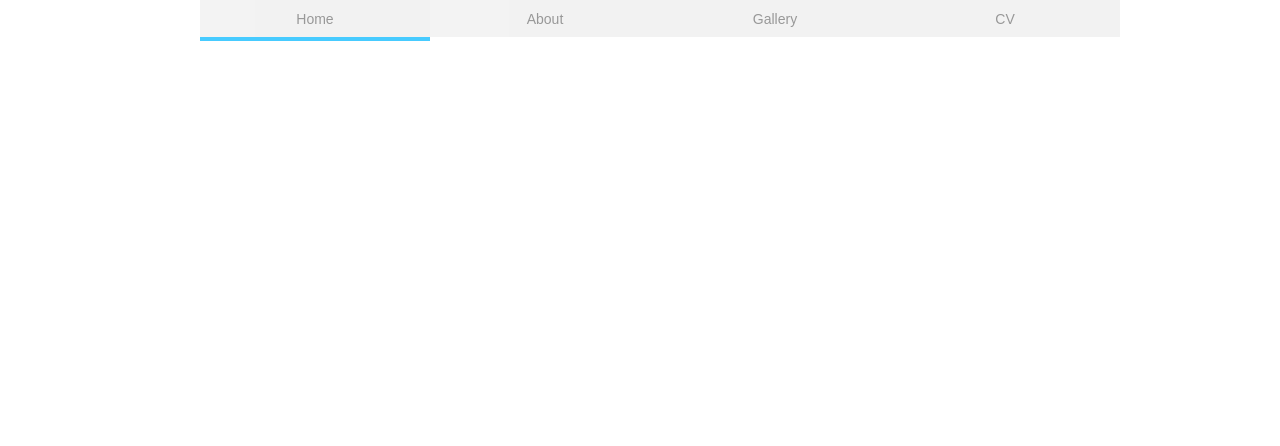
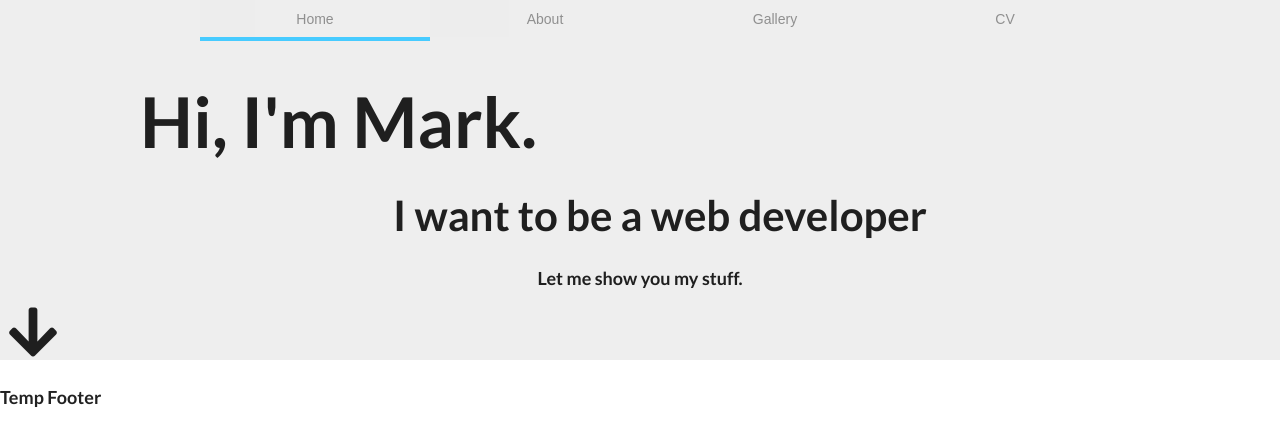
Before and after one commit to SPARKY892/portfolio-website, a React (Create React App) app: page / in a window 1280 px wide. Shown: the top 446 px of the page. Built offline with nearby package versions, Linux system fonts and the light colour scheme.

Commit message:
Updated Header and started Home page

```diff
--- a/package.json
+++ b/package.json
@@ -8,9 +8,7 @@
     "axios": "0.18.1",
     "react": "16.8.6",
     "react-dom": "16.8.6",
-    "react-scripts": "3.0.1",
-    "semantic-ui-css": "2.4.1",
-    "semantic-ui-react": "0.88.1"
+    "react-scripts": "3.0.1"
   },
   "devDependencies": {
     "typescript": "3.3.3"
--- a/public/index.html
+++ b/public/index.html
@@ -1 +1,48 @@
-<div id="root"></div>
+<!DOCTYPE html>
+<html lang="en">
+  <head>
+    <meta charset="utf-8" />
+    <link rel="icon" href="%PUBLIC_URL%/favicon.ico" />
+    <meta name="viewport" content="width=device-width, initial-scale=1" />
+    <meta name="theme-color" content="#000000" />
+    <meta
+      name="description"
+      content="Web site created using create-react-app"
+    />
+    <link
+      rel="stylesheet"
+      href="https://cdnjs.cloudflare.com/ajax/libs/semantic-ui/2.4.1/semantic.min.css"
+    />
+    <link rel="apple-touch-icon" href="%PUBLIC_URL%/logo192.png" />
+    <!--
+      manifest.json provides metadata used when your web app is installed on a
+      user's mobile device or desktop. See https://developers.google.com/web/fundamentals/web-app-manifest/
+    -->
+    <link rel="manifest" href="%PUBLIC_URL%/manifest.json" />
+    <!--
+      Notice the use of %PUBLIC_URL% in the tags above.
+      It will be replaced with the URL of the `public` folder during the build.
+      Only files inside the `public` folder can be referenced from the HTML.
+
+      Unlike "/favicon.ico" or "favicon.ico", "%PUBLIC_URL%/favicon.ico" will
+      work correctly both with client-side routing and a non-root public URL.
+      Learn how to configure a non-root public URL by running `npm run build`.
+    -->
+    <script src="https://apis.google.com/js/api.js"></script>
+    <title>React App</title>
+  </head>
+  <body>
+    <noscript>You need to enable JavaScript to run this app.</noscript>
+    <div id="root"></div>
+    <!--
+      This HTML file is a template.
+      If you open it directly in the browser, you will see an empty page.
+
+      You can add webfonts, meta tags, or analytics to this file.
+      The build step will place the bundled scripts into the <body> tag.
+
+      To begin the development, run `npm start` or `yarn start`.
+      To create a production bundle, use `npm run build` or `yarn build`.
+    -->
+  </body>
+</html>
--- a/src/components/App.js
+++ b/src/components/App.js
@@ -5,7 +5,7 @@ import Home from "./Home";
 class App extends React.Component {
   state = { selectedPage: "Home", select: "homeSelect" };
 
-  onPageSelect = page => {
+  onPageSelect = (page) => {
     this.setState({ selectedPage: page });
     if (page === "Home") {
       this.setState({ select: "homeSelect" });
@@ -23,6 +23,8 @@ class App extends React.Component {
     return (
       <div>
         <Header onPageSelect={this.onPageSelect} select={this.state.select} />
+        <Home />
+        <h3>Temp Footer</h3>
       </div>
     );
   }
--- a/src/components/Header.css
+++ b/src/components/Header.css
@@ -2,9 +2,21 @@
   box-sizing: border-box;
 }
 
-.container {
+.header {
+  width: 100%;
+  height: 5%;
+  background-color: #eee;
+  padding: 0;
+}
+
+.navButtons {
+  margin: 0 auto;
   width: 75%;
-  margin: 0 auto;
+}
+
+.navList {
+  padding: 0 0 0 auto;
+  margin: 0;
 }
 
 ul li {
@@ -20,7 +32,7 @@ ul li {
   text-decoration: none;
   color: #333;
   border: none;
-  background-color: #e7e7e7;
+  background-color: #eee;
   opacity: 0.5;
 }
 
--- a/src/components/Header.js
+++ b/src/components/Header.js
@@ -3,8 +3,9 @@ import React from "react";
 
 const Header = ({ onPageSelect, select }) => {
   return (
-    <div className="container">
-      <ul>
+    <div className="header">
+      <div className="navButtons">
+        <ul className="navList">
           <li
             onClick={() => onPageSelect("Home")}
             id="navbar"
@@ -24,6 +25,7 @@ const Header = ({ onPageSelect, select }) => {
           <hr />
         </ul>
       </div>
+    </div>
   );
 };
 
--- /dev/null
+++ b/src/components/Home.css
@@ -0,0 +1,20 @@
+.homePage {
+  background-color: #eee;
+  height: 95%;
+}
+
+.homeIntro {
+  padding-top: 0.5em;
+  padding-left: 2em;
+  font-size: 5em;
+}
+
+.homeAmbition {
+  text-align: center;
+  margin-left: 40px;
+  font-size: 3em;
+}
+
+.homeClosing {
+  text-align: center;
+}
--- a/src/components/Home.js
+++ b/src/components/Home.js
@@ -1,9 +1,13 @@
+import "./Home.css";
 import React from "react";
 
 const Home = () => {
   return (
-    <div className="container">
-      <h1>Home Page</h1>
+    <div className="homePage">
+      <h1 className="homeIntro">Hi, I'm Mark.</h1>
+      <h2 className="homeAmbition">I want to be a web developer</h2>
+      <h3 className="homeClosing">Let me show you my stuff.</h3>
+      <i className="huge middle aligned icon arrow down homeArrow" />
     </div>
   );
 };
--- a/src/index.js
+++ b/src/index.js
@@ -1,6 +1,6 @@
 import React from "react";
 import ReactDOM from "react-dom";
 import App from "./components/App";
-import "semantic-ui-css/semantic.min.css";
+import "./styles.css";
 
 ReactDOM.render(<App />, document.querySelector("#root"));
--- a/src/styles.css
+++ b/src/styles.css
@@ -0,0 +1,4 @@
+html,
+body {
+  height: 100%;
+}
```
Lines whose indentation alone changed are shown as unchanged.
